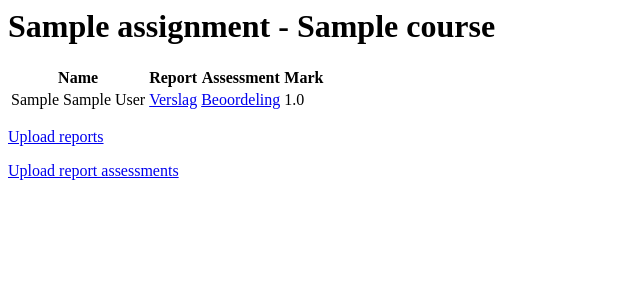
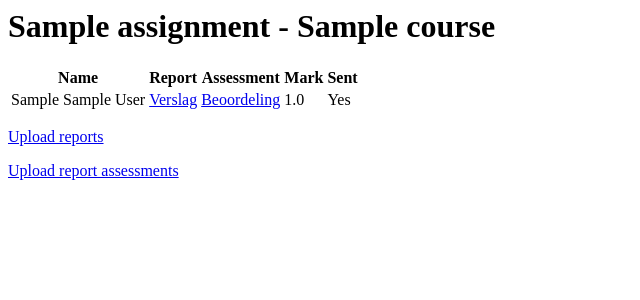
Before and after one commit to davidfokkema/grading, a Django app: page /grading/report/1/ in a window 1280 px wide. Shown: the top 300 px of the page, without its empty margins (0-640 px from the left). Run offline with Django 3.2, Linux system fonts and the light colour scheme; tables that the repository leaves empty hold one stand-in row (values such as "Sample post"); parts of the project's set-up code (start-up, migrations or seed data) failed here and were passed over.

Commit message:
Add mail fields to models

```diff
--- a/grading/models.py
+++ b/grading/models.py
@@ -39,6 +39,7 @@ class Assignment(models.Model):
     course = models.ForeignKey(Course, on_delete=models.CASCADE)
     assignment_type = models.CharField(max_length=20,
                                        choices=ASSIGNMENT_CHOICES)
+    mail_text = models.TextField()
 
     def __str__(self):
         return '%s (%s) - %s' % (self.title,
@@ -65,6 +66,7 @@ class Report(models.Model):
                                null=True)
     report = models.FileField()
     assessment = models.FileField()
+    mail_is_sent = models.BooleanField(default=False)
 
     class Meta:
         unique_together = ('assignment', 'student')
--- a/grading/templates/grading/report.html
+++ b/grading/templates/grading/report.html
@@ -9,6 +9,7 @@
                         <th>Report</th>
                         <th>Assessment</th>
                         <th>Mark</th>
+                        <th>Sent</th>
                 </tr>
         </thead>
         <tbody>
@@ -30,6 +31,11 @@
                 {% else %}
                         <td>-</td>
                 {% endif %}
+                {% if student.mail_is_sent %}
+                        <td>Yes</td>
+                {% else %}
+                        <td>No</td>
+                {% endif %}
                 </tr>
         {% endfor %}
 </table>
--- a/grading/views.py
+++ b/grading/views.py
@@ -37,7 +37,8 @@ class ReportView(generic.DetailView):
         students = []
         for student in all_students:
             info = {'name': str(student), 'has_report': False,
-                    'has_assessment': False, 'mark': None}
+                    'has_assessment': False, 'mark': None,
+                    'mail_is_sent': False}
             try:
                 report = Report.objects.get(assignment=assignment,
                                             student=student)
@@ -50,6 +51,8 @@ class ReportView(generic.DetailView):
                 if report.assessment:
                     info['has_assessment'] = True
                     info['assessment_url'] = report.assessment.url
+                if report.mail_is_sent:
+                    info['mail_is_sent'] = True
                 info['mark'] = report.mark
             students.append(info)
         context['students'] = students
```
Also changed, not shown: grading/migrations/0014_auto_20170317_1620.py (added).
